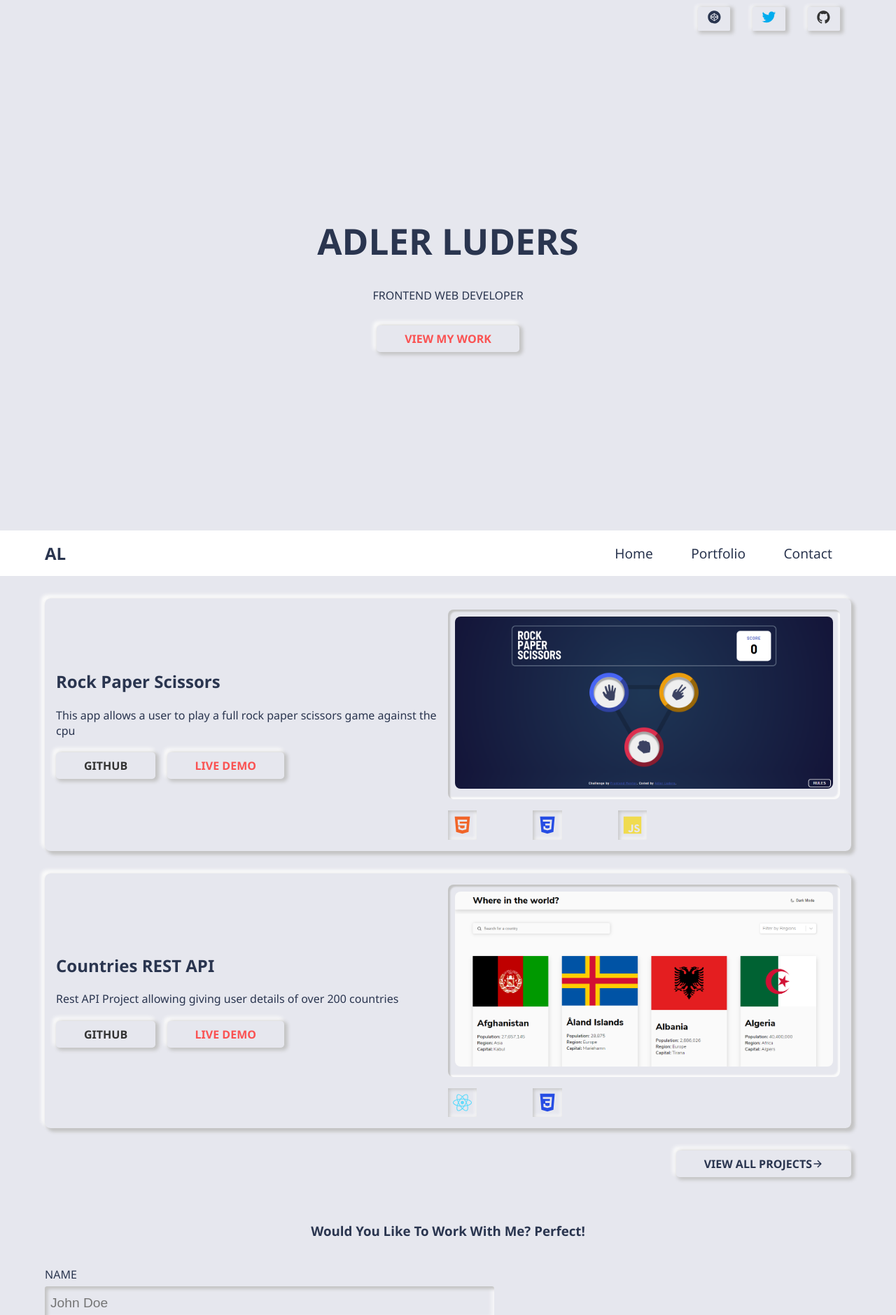
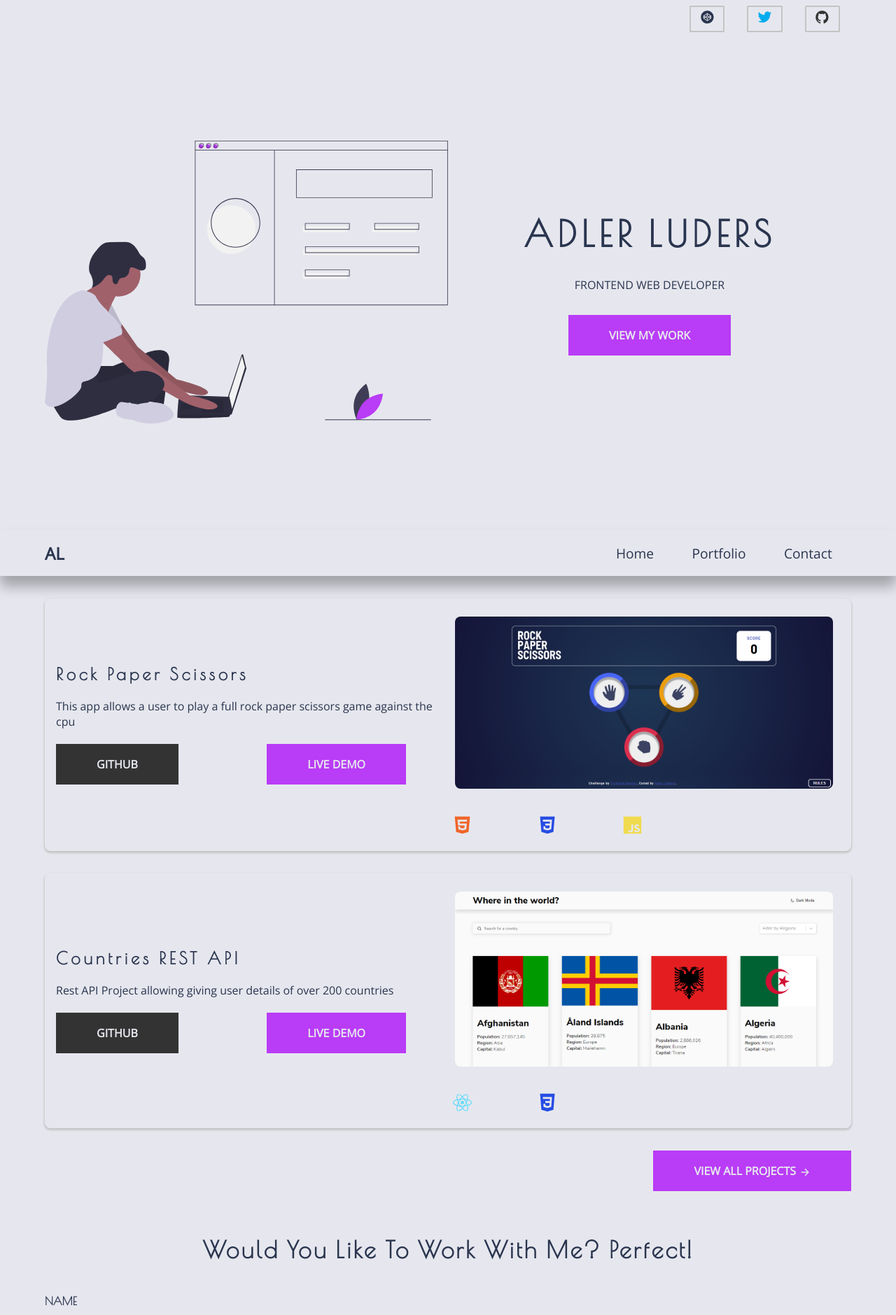
Before and after one commit to adluders/portfolio, a React (Create React App) app: page / in a window 1280 px wide. Shown: the top 1879 px of the page at 70% size. Built offline with nearby package versions, Linux system fonts and the light colour scheme.

Commit message:
removed neumorphic design, added hero graphic, changed color scheme

```diff
--- a/src/components/FeaturedProjects.jsx
+++ b/src/components/FeaturedProjects.jsx
@@ -16,7 +16,7 @@ const FeaturedProjects = () => {
       )}
 
       <div className="projects-cta">
-        <Link className="cta " to="/projects">
+        <Link className="cta cta-main" to="/projects">
           View All Projects <ion-icon name="arrow-forward-outline"></ion-icon>
         </Link>
       </div>
--- a/src/components/Hero.jsx
+++ b/src/components/Hero.jsx
@@ -1,5 +1,6 @@
 import React from "react";
 import TopNav from "./UI/TopNav";
+import HeroBg from "../hero-bg.svg";
 import { Link } from "react-scroll";
 
 const Hero = () => {
@@ -7,6 +8,12 @@ const Hero = () => {
     <div className="container">
       <TopNav />
       <div className="hero">
+        <div className="hero-bg">
+          <object data={HeroBg} type="image/svg+xml">
+            smg bg
+          </object>
+        </div>
+        <div className="hero-info">
           <h1>adler luders</h1>
           <p>frontend web developer</p>
           <Link
@@ -19,6 +26,7 @@ const Hero = () => {
           </Link>
         </div>
       </div>
+    </div>
   );
 };
 
--- a/src/components/UI/ProjectItem.jsx
+++ b/src/components/UI/ProjectItem.jsx
@@ -16,10 +16,20 @@ const ProjectItem = ({ project }) => {
         <h2 className="project-item__title">{name}</h2>
         <p className="project-item__description">{project_description}</p>
         <div className="project-item__ctas">
-          <a href={github_url} className="cta cta-github">
+          <a
+            href={github_url}
+            target="_blank"
+            rel="noopener noreferrer"
+            className="cta cta-github"
+          >
             github
           </a>
-          <a href={demo_url} className="cta cta-main">
+          <a
+            href={demo_url}
+            target="_blank"
+            rel="noopener noreferrer"
+            className="cta cta-main"
+          >
             live demo
           </a>
         </div>
--- a/src/css/App.css
+++ b/src/css/App.css
@@ -1,3 +1,4 @@
+@import url("https://fonts.googleapis.com/css2?family=Open+Sans&family=Poiret+One&display=swap");
 * {
   box-sizing: border-box;
   margin: 0;
@@ -6,7 +7,7 @@
 
 body {
   background-color: #e6e7ee;
-  font-family: "Segoe UI", Tahoma, Geneva, Verdana, sans-serif;
+  font-family: "Open Sans", sans-serif;
   color: #2a354f;
 }
 
@@ -37,27 +38,38 @@ img {
 
 .cta {
   text-transform: uppercase;
-  padding: 0.5rem 2.5rem;
-  box-shadow: 3px 2px 5px 2px #c4c4c4, -3px -4px 5px 2px #fafafa;
-  border-radius: 0.3rem;
+  padding: 1rem 3.5rem;
   font-weight: 600;
   display: flex;
   align-items: center;
   justify-content: center;
   text-align: center;
-  border: none;
+  border: 2px solid transparent;
   cursor: pointer;
+  color: #e6e7ee;
+  display: flex;
+  align-items: center;
 }
 
 .cta:hover {
-  box-shadow: inset 2px 2px 2px 0px #c4c4c4, inset -2px -2px 2px 0px #fafafa;
+  background-color: transparent;
 }
 
 .cta-main {
-  color: #fa5252;
+  background-color: #b93cf6;
+}
+
+.cta-main:hover {
+  border: 2px solid #b93cf6;
+  color: #b93cf6;
 }
 
 .cta-github {
+  background-color: #333;
+}
+
+.cta-github:hover {
+  border: 2px solid #333;
   color: #333;
 }
 
@@ -66,8 +78,13 @@ img {
   padding: 1rem;
   display: grid;
   grid-template-columns: repeat(2, 1fr);
-  box-shadow: 2px 2px 5px 0px #c4c4c4, 5px 5px 5px 0 #c4c4c4, -2px -2px 5px 0px #fafafa, -5px -5px 5px 0px #fafafa;
+  box-shadow: 0px 2px 3px 1px #c4c4c4;
   border-radius: 0.5rem;
+}
+
+.project-item__title {
+  font-family: "Poiret One", cursive;
+  letter-spacing: 0.3rem;
 }
 
 .project-item__ctas {
@@ -75,7 +92,7 @@ img {
   align-items: center;
   justify-content: space-between;
   width: 100%;
-  max-width: 326px;
+  max-width: 500px;
 }
 
 .project-item__info {
@@ -96,7 +113,6 @@ img {
 
 .project-item__preview {
   margin: 0 auto;
-  box-shadow: inset 3px 3px 2px 0px #c4c4c4, inset -3px -3px 2px 0px #fafafa;
   padding: 10px;
   background-color: transparent;
   border-radius: 0.5rem;
@@ -119,7 +135,6 @@ img {
   width: 7%;
   margin: 1rem 5rem 0 0;
   padding: 0.4rem;
-  box-shadow: inset 2px 2px 5px 0px #c4c4c4, inset -2px -2px 5px 0px #fafafa;
 }
 
 .mobile-nav {
@@ -138,16 +153,17 @@ img {
   align-items: center;
 }
 
+.icons .icon:hover {
+  transform: rotateY(360deg);
+  transition: all 1.4s;
+}
+
 .icons .icon__link {
   margin: 0 1rem;
   padding: 0.2rem 0.8rem;
-  box-shadow: 3px 2px 5px 2px #c4c4c4, -3px -2px 5px 0px #fafafa;
   font-size: 1.3rem;
   border-radius: 0.1rem;
-}
-
-.icons .icon__link:hover {
-  box-shadow: inset 2px 2px 2px 0px #c4c4c4, inset -2px -2px 2px 0px #fafafa;
+  border: 2px solid #c4c4c4;
 }
 
 .icons .icon__link.icon__link-twitter {
@@ -160,6 +176,13 @@ img {
 
 .hero {
   height: 88vh;
+  position: relative;
+  display: grid;
+  grid-template-columns: repeat(2, 1fr);
+  align-items: center;
+}
+
+.hero-info {
   display: flex;
   flex-direction: column;
   align-items: center;
@@ -168,11 +191,13 @@ img {
   text-align: center;
 }
 
-.hero h1 {
+.hero-info h1 {
   font-size: 3.2rem;
+  letter-spacing: 0.4rem;
+  font-family: "Poiret One", cursive;
 }
 
-.hero p {
+.hero-info p {
   margin: 2rem 0;
 }
 
@@ -181,7 +206,8 @@ img {
   padding: 1rem 0;
   position: sticky;
   top: 0;
-  background-color: #fff;
+  background-color: #e6e7ee;
+  box-shadow: 0px 15px 18px 0px rgba(0, 0, 0, 0.3);
   z-index: 2;
 }
 
@@ -222,17 +248,25 @@ img {
   margin-left: auto;
 }
 
+.projects-cta .cta ion-icon {
+  margin-left: 5px;
+  margin-top: 3px;
+}
+
 .contact-form {
   margin-top: 4rem;
 }
 
 .contact-form__header {
+  font-family: "Poiret One", cursive;
+  letter-spacing: 0.2rem;
   text-align: center;
   text-transform: capitalize;
 }
 
 .contact-form__header h3 {
   margin: 1rem 0;
+  font-size: 2.1rem;
 }
 
 .contact-form__details {
@@ -253,16 +287,16 @@ img {
 
 .contact-form__group label {
   text-transform: uppercase;
-  margin: 0.4rem 0;
+  margin: 0.8rem 0;
+  font-family: "Poiret One", cursive;
+  font-weight: 700;
 }
 
 .contact-form__group input {
   padding: 0.8rem 0.5rem;
   font-size: 1.2rem;
-  border: none;
-  border-radius: 0.2rem;
+  border: 1px solid #c4c4c4;
   background-color: #e6e7ee;
-  box-shadow: inset 4px 4px 4px 0px #c4c4c4, inset -3px -3px 6px 0px #fafafa;
 }
 
 .contact-form__group input:focus {
@@ -272,11 +306,9 @@ img {
 .contact-form__group textarea {
   resize: none;
   font-size: 1.2rem;
-  border: none;
-  border-radius: 0.2rem;
+  border: 1px solid #c4c4c4;
   padding: 0.5rem;
   background-color: #e6e7ee;
-  box-shadow: inset 4px 4px 4px 0px #c4c4c4, inset -3px -3px 6px 0px #fafafa;
 }
 
 .contact-form__group textarea:focus {
@@ -286,6 +318,8 @@ img {
 footer {
   margin: 2rem 0 1rem 0;
   text-align: center;
+  font-family: "Poiret One", cursive;
+  font-weight: 900;
 }
 
 @media screen and (max-width: 768px) {
@@ -300,6 +334,7 @@ footer {
     margin: 0 auto;
   }
   .mobile-nav {
+    z-index: 3;
     display: flex;
     flex-direction: column;
     height: 100vh;
@@ -309,11 +344,16 @@ footer {
     background-color: #fff;
     align-items: flex-end;
     padding-right: 1rem;
+    font-family: "Poiret One", cursive;
+    font-weight: 600;
+    line-height: 1.4rem;
+    letter-spacing: 0.1rem;
   }
   .mobile-nav__items {
     margin-bottom: 4rem;
   }
   .mobile-nav__item {
+    text-align: left;
     margin: 3rem 0;
   }
   .mobile-nav__close {
@@ -322,6 +362,9 @@ footer {
   }
   .mobile-nav__toggle {
     font-size: 2rem;
+  }
+  .hero {
+    grid-template-columns: 1fr;
   }
   .project-item {
     display: flex;
@@ -344,4 +387,10 @@ footer {
     margin: 2rem 0;
   }
 }
+
+@media screen and (max-width: 375px) {
+  .project-item__ctas .cta {
+    padding: 0.5rem 2rem;
+  }
+}
 /*# sourceMappingURL=App.css.map */
--- a/src/pages/Contact.jsx
+++ b/src/pages/Contact.jsx
@@ -25,7 +25,7 @@ const Contact = () => {
       variants={variants}
       initial="start"
       animate="final"
-      transition={{ duration: 2 }}
+      transition={{ duration: 1 }}
     >
       {windowWidth < 768 ? <TopNav /> : <Navbar />}
 
--- a/src/pages/Portfolio.jsx
+++ b/src/pages/Portfolio.jsx
@@ -28,7 +28,7 @@ const Portfolio = () => {
       variants={variants}
       initial="start"
       animate="final"
-      transition={{ duration: 2 }}
+      transition={{ duration: 1 }}
     >
       {windowWidth < 768 ? <TopNav /> : <Navbar />}
       <div className="container">
--- a/src/scss/App.scss
+++ b/src/scss/App.scss
@@ -7,7 +7,6 @@
 
 // Top Nav
 .top-nav {
-  // border: solid 1px black;
   display: flex;
   justify-content: space-between;
   align-items: center;
@@ -19,16 +18,16 @@
   display: flex;
   align-items: center;
   .icon {
+    &:hover {
+      transform: rotateY(360deg);
+      transition: all 1.4s;
+    }
     &__link {
       margin: 0 1rem;
       padding: 0.2rem 0.8rem;
-      box-shadow: 3px 2px 5px 2px $dark-shadow, -3px -2px 5px 0px $light-shadow;
       font-size: 1.3rem;
       border-radius: 0.1rem;
-      &:hover {
-        box-shadow: inset 2px 2px 2px 0px $dark-shadow,
-          inset -2px -2px 2px 0px $light-shadow;
-      }
+      border: 2px solid $dark-shadow;
 
       &.icon__link-twitter {
         color: #00acee;
@@ -44,6 +43,11 @@
 // Hero
 .hero {
   height: 88vh;
+  position: relative;
+  display: grid;
+  grid-template-columns: repeat(2, 1fr);
+  align-items: center;
+  &-info {
     display: flex;
     flex-direction: column;
     align-items: center;
@@ -52,38 +56,38 @@
     text-align: center;
     h1 {
       font-size: 3.2rem;
+      letter-spacing: 0.4rem;
+      font-family: "Poiret One", cursive;
     }
     p {
       margin: 2rem 0;
     }
   }
+}
 
 // Navbar
 .main-nav {
-  // border: solid black 1px;
   margin-bottom: 0.5rem;
   padding: 1rem 0;
   position: sticky;
   top: 0;
-  background-color: #fff;
+  background-color: $light-color;
+
+  // background-color: #fff;
+  box-shadow: 0px 15px 18px 0px rgba(0, 0, 0, 0.3);
   z-index: 2;
   .logo {
-    // border: solid green;
     max-width: max-content;
   }
   .container {
     display: grid;
     grid-template-columns: repeat(2, 1fr);
-    // justify-content: space-between;
     align-items: center;
-    // border: solid purple 1px;
   }
   .nav-items {
     display: flex;
-    // border: 1px solid red;
     margin-left: auto;
     .nav-item {
-      // border: 1px solid yellow;
       margin: 0 1.2rem;
       .nav-link {
         padding: 0.5rem;
@@ -102,6 +106,10 @@
   margin: 1rem 0;
   .cta {
     margin-left: auto;
+    ion-icon {
+      margin-left: 5px;
+      margin-top: 3px;
+    }
   }
 }
 
@@ -109,10 +117,13 @@
 .contact-form {
   margin-top: 4rem;
   &__header {
+    font-family: "Poiret One", cursive;
+    letter-spacing: 0.2rem;
     text-align: center;
     text-transform: capitalize;
     h3 {
       margin: 1rem 0;
+      font-size: 2.1rem;
     }
   }
 
@@ -130,16 +141,15 @@
     width: 70%;
     label {
       text-transform: uppercase;
-      margin: 0.4rem 0;
+      margin: 0.8rem 0;
+      font-family: "Poiret One", cursive;
+      font-weight: 700;
     }
     input {
       padding: 0.8rem 0.5rem;
       font-size: 1.2rem;
-      border: none;
-      border-radius: 0.2rem;
+      border: 1px solid $dark-shadow;
       background-color: $light-color;
-      box-shadow: inset 4px 4px 4px 0px $dark-shadow,
-        inset -3px -3px 6px 0px $light-shadow;
       &:focus {
         outline: none;
       }
@@ -147,12 +157,9 @@
     textarea {
       resize: none;
       font-size: 1.2rem;
-      border: none;
-      border-radius: 0.2rem;
+      border: 1px solid $dark-shadow;
       padding: 0.5rem;
       background-color: $light-color;
-      box-shadow: inset 4px 4px 4px 0px $dark-shadow,
-        inset -3px -3px 6px 0px $light-shadow;
       &:focus {
         outline: none;
       }
@@ -164,6 +171,8 @@
 footer {
   margin: 2rem 0 1rem 0;
   text-align: center;
+  font-family: "Poiret One", cursive;
+  font-weight: 900;
 }
 
 @import "./mobile";
--- a/src/scss/_config.scss
+++ b/src/scss/_config.scss
@@ -2,7 +2,9 @@ $light-shadow: #fafafa;
 $dark-shadow: #c4c4c4;
 $light-color: #e6e7ee;
 $dark-color: #2a354f;
-$primary-color: #fa5252;
+$primary-color: #b93cf6;
+
+@import url("https://fonts.googleapis.com/css2?family=Open+Sans&family=Poiret+One&display=swap");
 
 * {
   box-sizing: border-box;
@@ -12,7 +14,7 @@ $primary-color: #fa5252;
 
 body {
   background-color: $light-color;
-  font-family: "Segoe UI", Tahoma, Geneva, Verdana, sans-serif;
+  font-family: "Open Sans", sans-serif;
   color: $dark-color;
 }
 
@@ -38,104 +40,92 @@ img {
 
 .container {
   width: 90%;
-  // max-width: 1200px;
   margin: 0 auto;
-  // padding: 0.5rem 1rem;
 }
 
 .cta {
-  // border: 1px solid black;
   text-transform: uppercase;
-  padding: 0.5rem 2.5rem;
-  box-shadow: 3px 2px 5px 2px $dark-shadow, -3px -4px 5px 2px $light-shadow;
-  border-radius: 0.3rem;
+  padding: 1rem 3.5rem;
   font-weight: 600;
   display: flex;
   align-items: center;
   justify-content: center;
   text-align: center;
-  border: none;
+  border: 2px solid transparent;
   cursor: pointer;
-  // ion-icon {
-  //   align-self: center;
-  //   margin: auto;
-  // }
+  color: $light-color;
+  display: flex;
+  align-items: center;
   &:hover {
-    box-shadow: inset 2px 2px 2px 0px $dark-shadow,
-      inset -2px -2px 2px 0px $light-shadow;
+    background-color: transparent;
   }
   &-main {
-    color: $primary-color;
+    background-color: $primary-color;
+    &:hover {
+      border: 2px solid $primary-color;
+      color: $primary-color;
+    }
   }
   &-github {
-    color: #333;
+    background-color: #333;
+    &:hover {
+      border: 2px solid #333;
+      color: #333;
+    }
   }
 }
 
 .project-item {
-  // border: solid red;
   margin: 2rem 0;
   padding: 1rem;
   display: grid;
   grid-template-columns: repeat(2, 1fr);
-  box-shadow: 2px 2px 5px 0px $dark-shadow, 5px 5px 5px 0 $dark-shadow,
-    -2px -2px 5px 0px $light-shadow, -5px -5px 5px 0px $light-shadow;
+  box-shadow: 0px 2px 3px 1px $dark-shadow;
   border-radius: 0.5rem;
+  &__title {
+    font-family: "Poiret One", cursive;
+    letter-spacing: 0.3rem;
+  }
   &__ctas {
-    // border: solid yellow;
     display: flex;
     align-items: center;
     justify-content: space-between;
     width: 100%;
-    max-width: 326px;
+    max-width: 500px;
   }
   &__info {
-    // border: solid green;
     display: flex;
     flex-direction: column;
     justify-content: center;
   }
   &__description {
-    // border: solid yellow;
     margin: 1.3rem 0;
   }
   &__graphics {
-    // border: 3px black solid;
     display: flex;
     flex-direction: column;
     justify-content: center;
   }
   &__preview {
-    // width: 75%;
     margin: 0 auto;
-    // border: solid blue;
-    box-shadow: inset 3px 3px 2px 0px $dark-shadow,
-      inset -3px -3px 2px 0px $light-shadow;
     padding: 10px;
     background-color: transparent;
     border-radius: 0.5rem;
     img {
-      // border: 1px green solid;
       z-index: -1;
       border-radius: 0.5rem;
       position: relative;
     }
   }
   &__stack {
-    // border: 1px solid purple;
     display: flex;
     align-items: center;
-    // justify-content: space-between;
-    // grid-template-columns: repeat(5, 1fr);
     img {
-      // border: solid yellow;
       display: inline-block;
       min-width: 41.37px;
       width: 7%;
       margin: 1rem 5rem 0 0;
       padding: 0.4rem;
-      box-shadow: inset 2px 2px 5px 0px $dark-shadow,
-        inset -2px -2px 5px 0px $light-shadow;
     }
   }
 }
```
Also changed, not shown: src/scss/_mobile.scss (+18 -0 lines), src/hero-bg.svg (added), 1 other file (tests, documents, lock files or other folders). Lines whose indentation alone changed are shown as unchanged.
